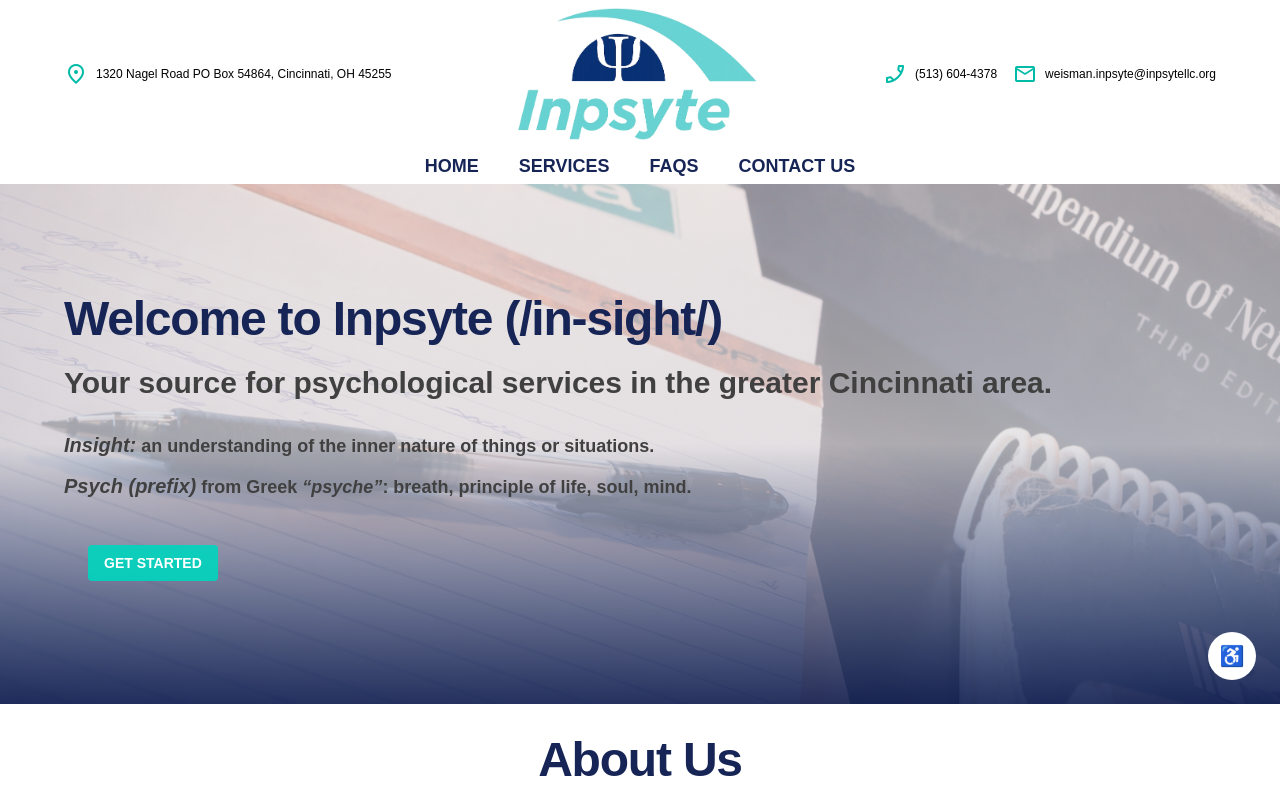
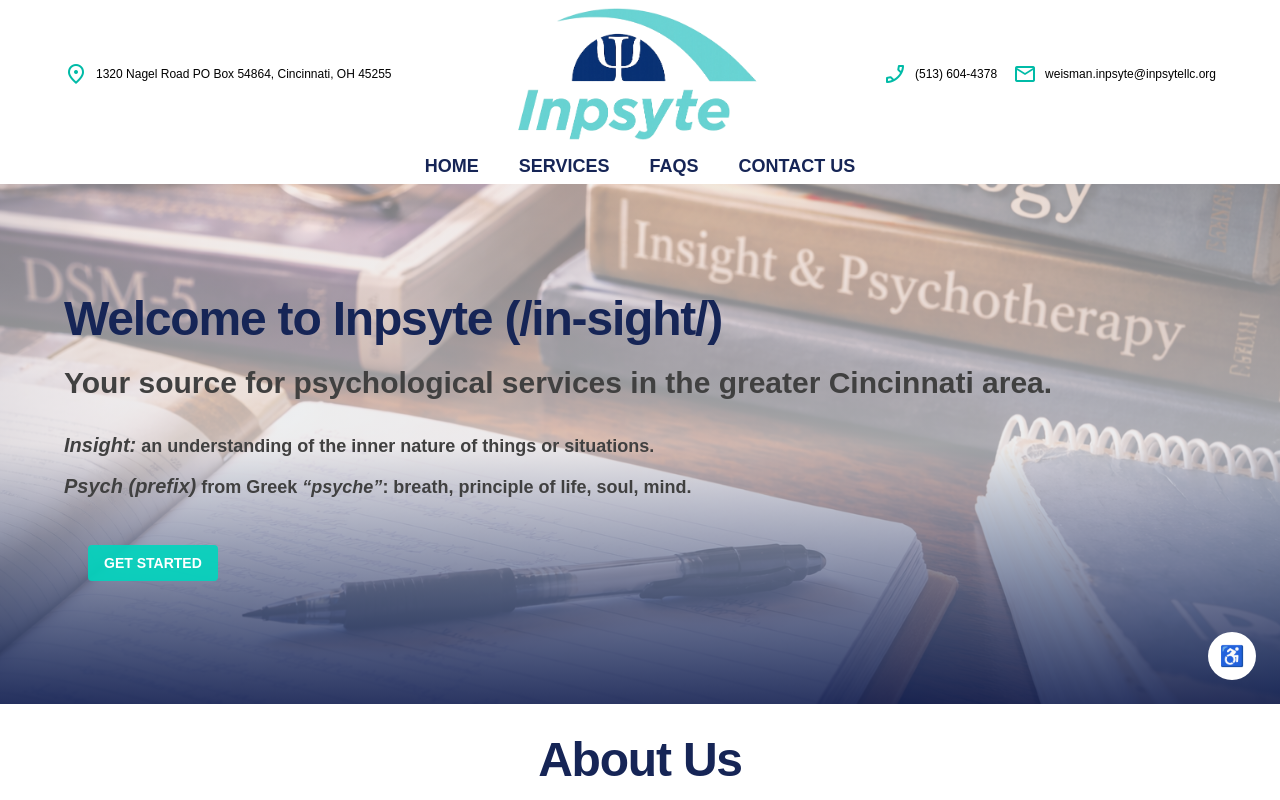
Before and after one commit to Inpsyte-LLC/primary-site, a Next.js app: page / in a window 1280 px wide. Shown: the top 800 px of the page. Built offline with nearby package versions, Linux system fonts and the light colour scheme; a web font is replaced by a local one.

Commit message:
hero update

```diff
--- a/components/HomeClient.tsx
+++ b/components/HomeClient.tsx
@@ -30,7 +30,7 @@ function Hero() {
   return (
     <section className="relative" aria-label="Hero">
       <div className="relative h-[420px] w-full md:h-[520px]">
-        <Image src="/hero.png" alt="" fill className="object-cover" priority />
+        <Image src="/hero_1.png" alt="" fill className="object-cover" priority />
         {/* Professional vertical gradient overlay */}
         <div className="absolute inset-0 bg-gradient-to-b
             from-gray-200/50
```
Also changed, not shown: public/hero_1.png (added).
